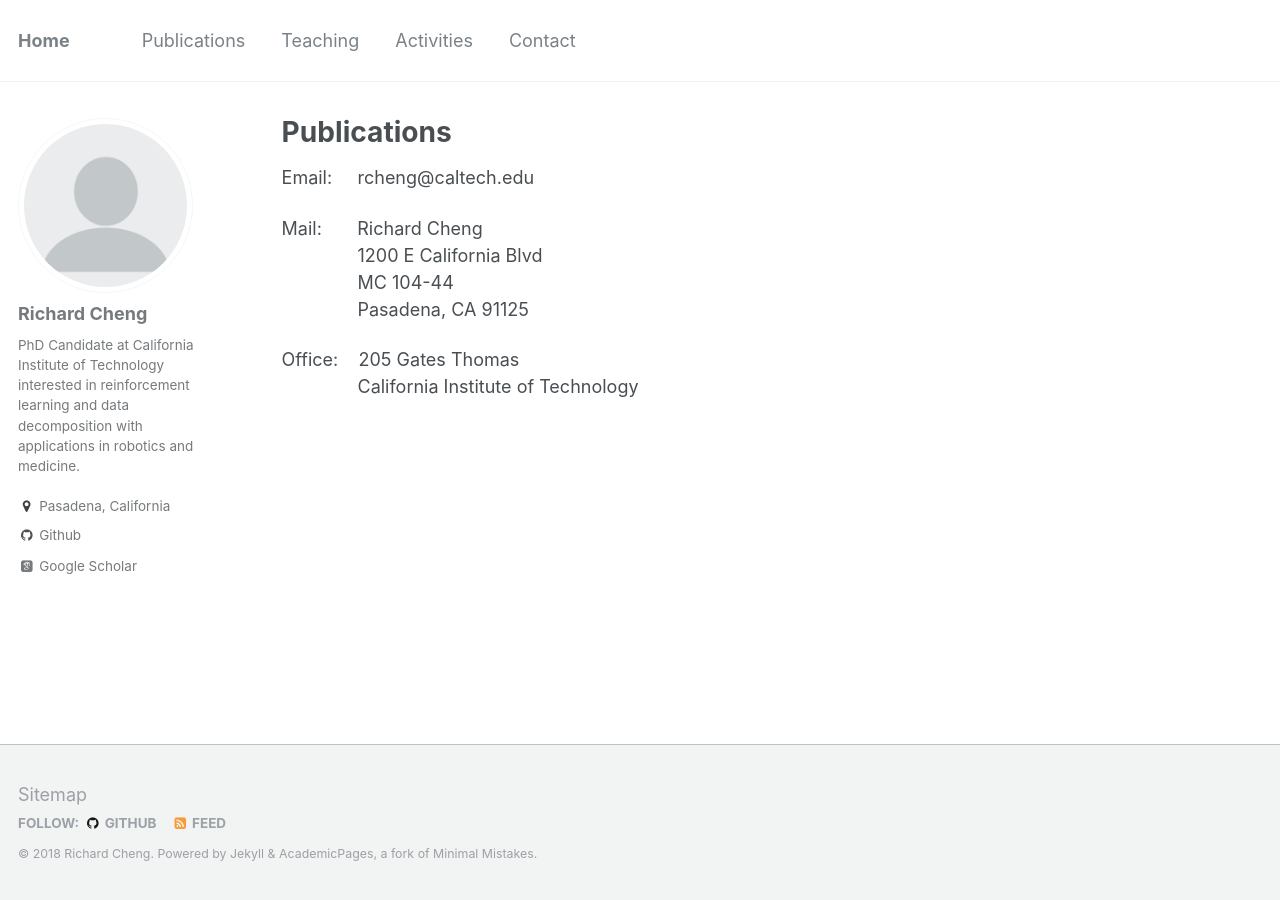
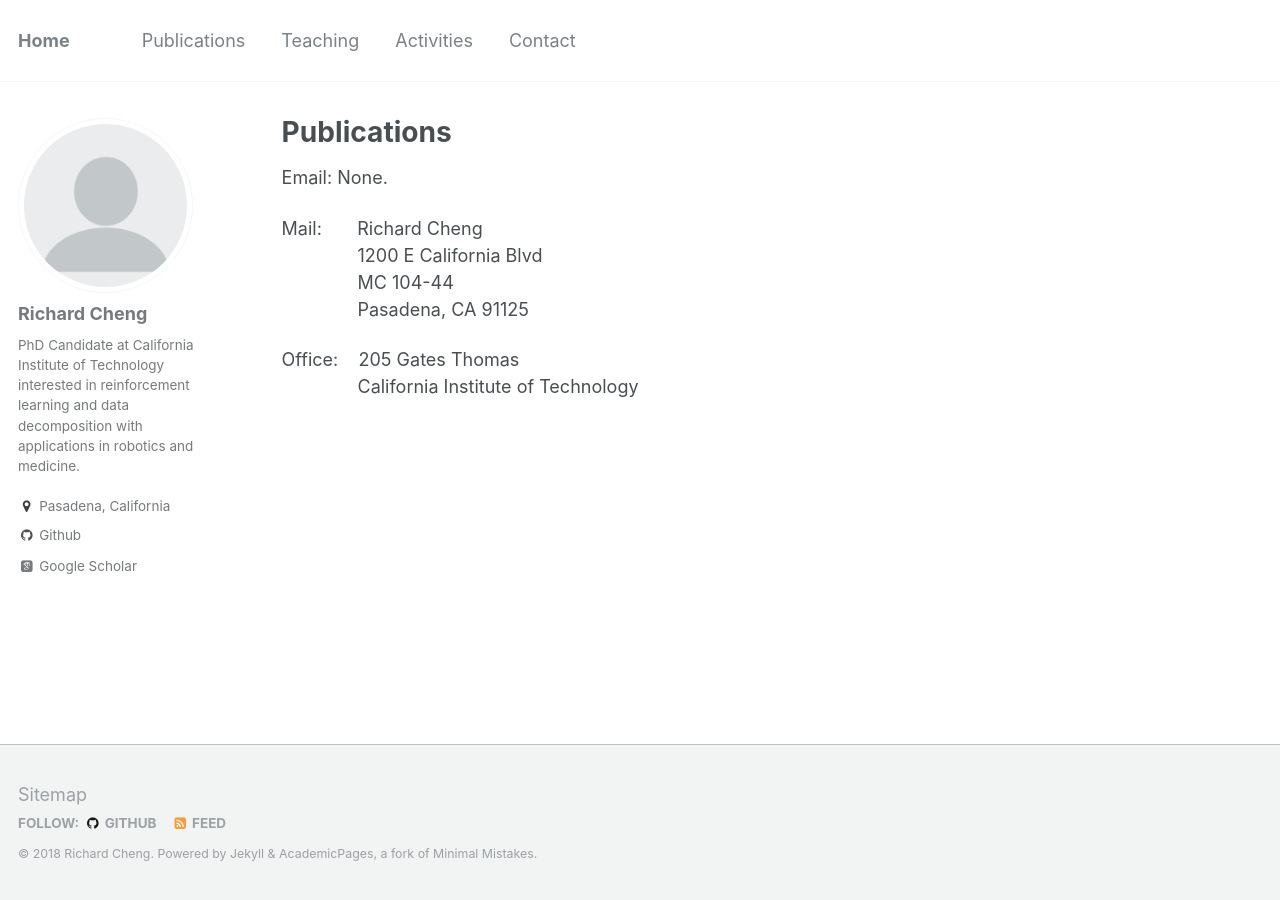
Before and after one commit to rcheng805/rcheng805.github.io, a Jekyll site: the page built from _pages/papers.md, in a window 1280 px wide. Built offline with Jekyll 4.4.1, drawn with Linux system fonts in a browser that asks for light colours; some web fonts are replaced.

Commit message:
Update papers.md

```diff
--- a/_pages/papers.md
+++ b/_pages/papers.md
@@ -5,7 +5,7 @@ permalink: /papers/
 author_profile: true
 ---
 
-Email: &nbsp; &nbsp; rcheng@caltech.edu
+Email: None.
 
 Mail: &nbsp; &nbsp; &nbsp; Richard Cheng <br/>
      &nbsp; &nbsp; &nbsp; &nbsp; &nbsp; &nbsp; &nbsp; &nbsp;1200 E California Blvd <br/>
```
